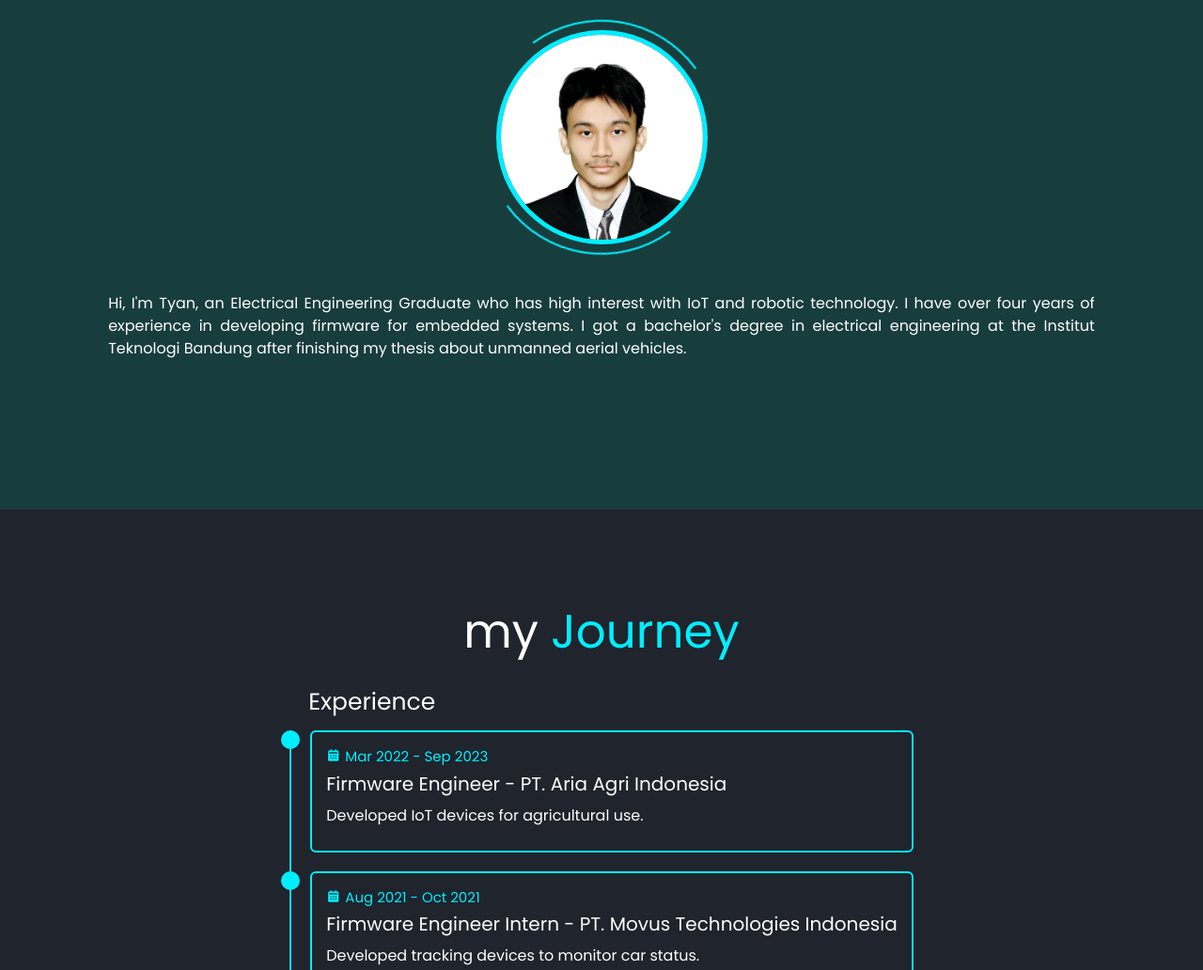
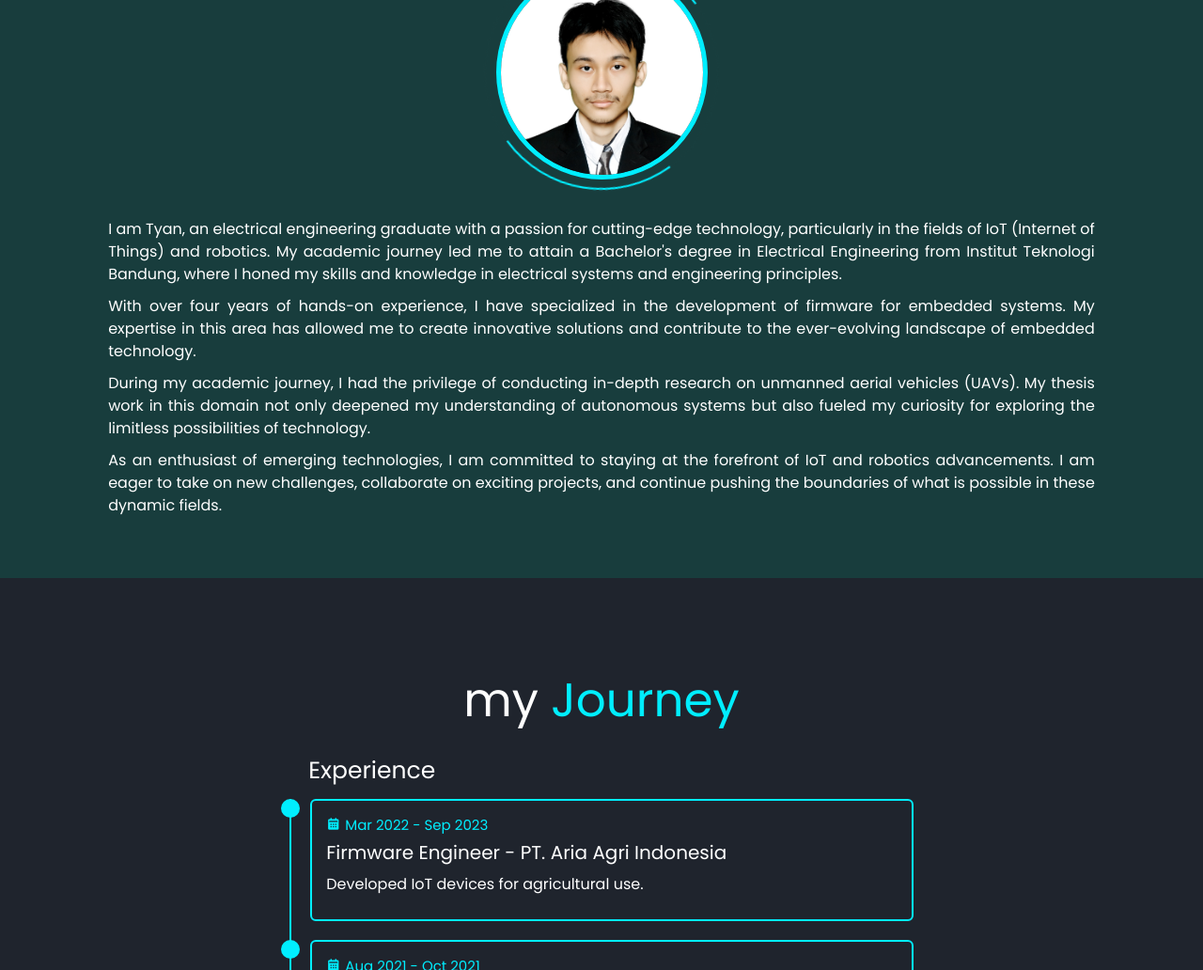
Before and after one commit to amaldits/amaldits.github.io, a plain HTML site: page index.html in a window 1280 px wide. Shown: the part 1058-2090 px from the top of the page at 94% size. Drawn offline with nearby package versions, Linux system fonts and the light colour scheme.

Commit message:
11th add items in about section

```diff
--- a/index.html
+++ b/index.html
@@ -100,9 +100,25 @@
           Electrical Engineering graduate with one year of hands-on experience with embedded systems. Inquisitive and eager to work on a large-scale Internet of Things integrated with other disciplines, so that all the information in it can
           be a source for better management decision-making in the future. I am also interested in robotics and would like to learn more about how to use the control or mathematical knowledge to help us make a better technology for society.
         </p> -->
-        <p>
+        <!-- <p>
           Hi, I'm Tyan, an Electrical Engineering Graduate who has high interest with IoT and robotic technology. I have over four years of experience in developing firmware for embedded systems. I got a bachelor's degree in electrical
           engineering at the Institut Teknologi Bandung after finishing my thesis about unmanned aerial vehicles.
+        </p> -->
+        <p>
+          I am Tyan, an electrical engineering graduate with a passion for cutting-edge technology, particularly in the fields of IoT (Internet of Things) and robotics. My academic journey led me to attain a Bachelor's degree in Electrical
+          Engineering from Institut Teknologi Bandung, where I honed my skills and knowledge in electrical systems and engineering principles.
+        </p>
+        <p>
+          With over four years of hands-on experience, I have specialized in the development of firmware for embedded systems. My expertise in this area has allowed me to create innovative solutions and contribute to the ever-evolving
+          landscape of embedded technology.
+        </p>
+        <p>
+          During my academic journey, I had the privilege of conducting in-depth research on unmanned aerial vehicles (UAVs). My thesis work in this domain not only deepened my understanding of autonomous systems but also fueled my
+          curiosity for exploring the limitless possibilities of technology.
+        </p>
+        <p>
+          As an enthusiast of emerging technologies, I am committed to staying at the forefront of IoT and robotics advancements. I am eager to take on new challenges, collaborate on exciting projects, and continue pushing the boundaries of
+          what is possible in these dynamic fields.
         </p>
 
         <!-- <div class="btn-box btns">
--- a/style.css
+++ b/style.css
@@ -396,7 +396,7 @@ span {
 
 .about-content p {
   font-size: 1.6rem;
-  margin: 2rem 0 3rem;
+  margin: 1rem 0 0.5rem;
 }
 
 .btn-box.btns {
```
